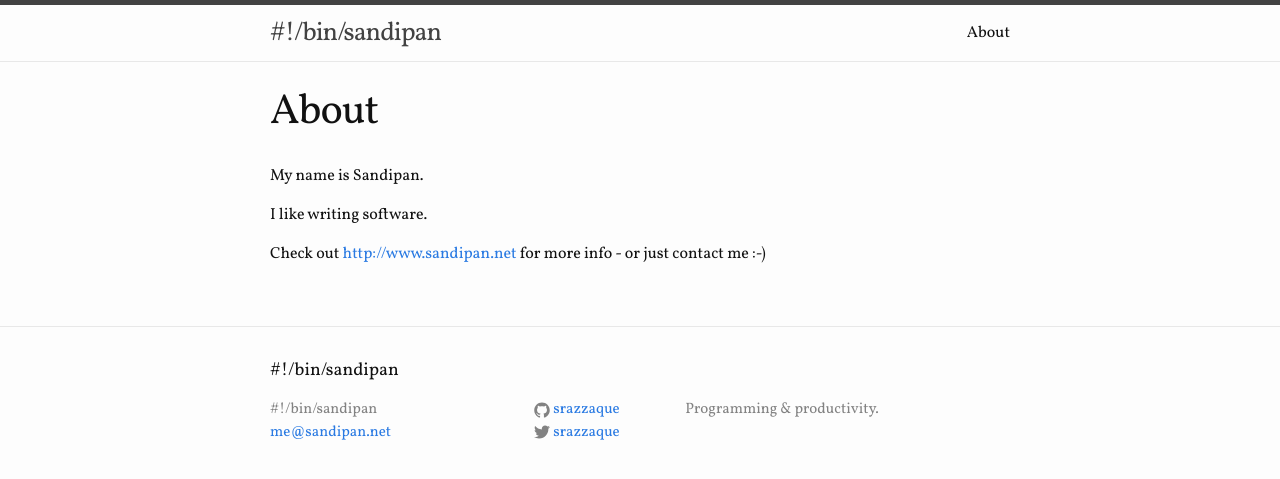
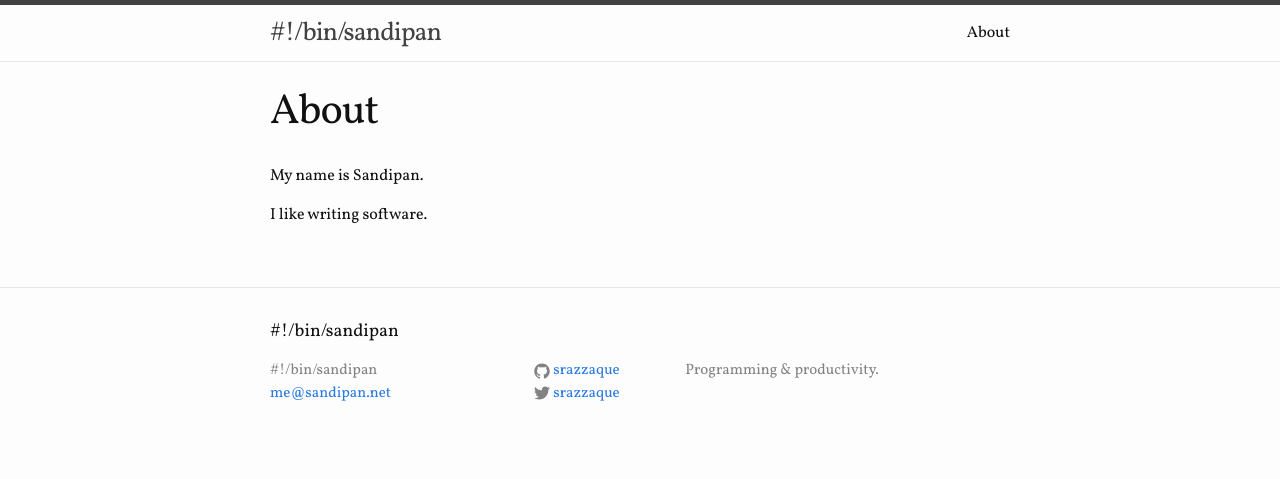
Before and after one commit to srazzaque/srazzaque.github.io, a Jekyll site: the page built from about.md, in a window 1280 px wide. Shown: the top 479 px of the page. Built offline with Jekyll 4.4.1, drawn with Linux system fonts in a browser that asks for light colours.

Commit message:
Remove link

```diff
--- a/about.md
+++ b/about.md
@@ -7,5 +7,3 @@ permalink: /about/
 My name is Sandipan.
 
 I like writing software.
-
-Check out [http://www.sandipan.net](http://www.sandipan.net) for more info - or just contact me :-)
```
